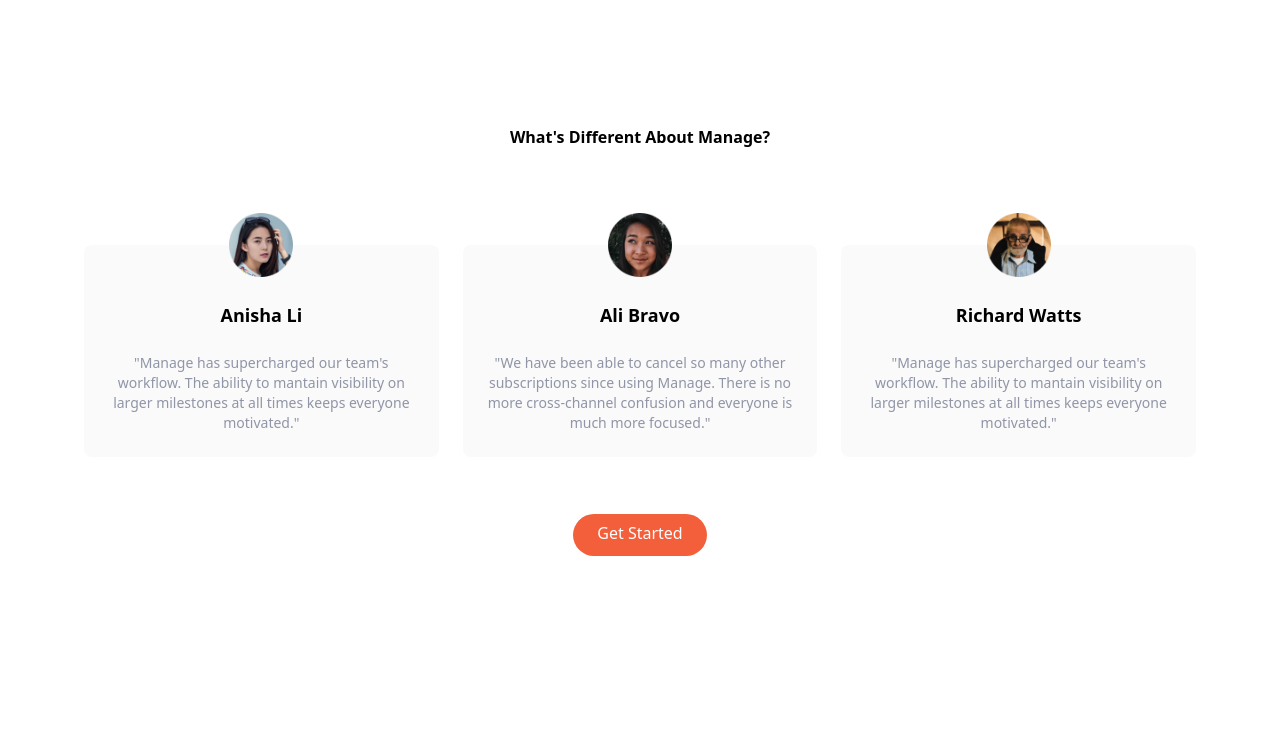
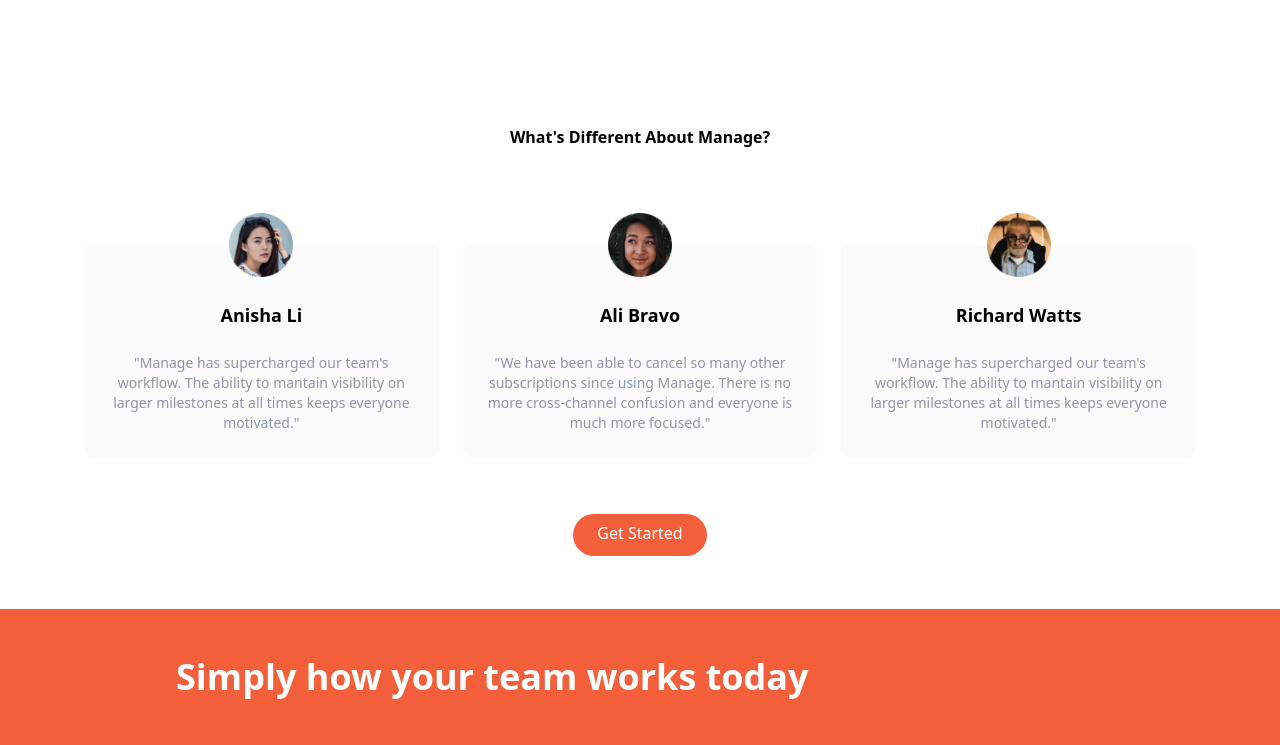
Before and after one commit to jjakk/Tailwind-CSS-Tutorial, a website: page index.html in a window 1280 px wide. Shown: the part 1143-1888 px from the top of the page. Before the commit the page ends 1752 px from the top, so only its background shows below. Drawn offline with Linux system fonts and the light colour scheme.

Commit message:
bottom bar

```diff
--- a/index.html
+++ b/index.html
@@ -238,5 +238,16 @@
 			</div>
 		</div>
 	</section>
+
+	<!-- CTA Section -->
+	<section id="cta" class="bg-brightRed">
+		<!-- Flex Container -->
+		<div class="container flex flex-col items-center justify-between px-6 py-24 mx-auto space-y-12 md:py-12 md:flex-row md:space-y-0">
+			<!-- Heading -->
+			<h2 class="text-5xl font-bold leading-tight text-center text-white md:text-4xl md:max-w-xxl md:lext-left">
+				Simply how your team works today
+			</h2>
+		</div>
+	</section>
 </body>
 </html>
--- a/timestamp.txt
+++ b/timestamp.txt
@@ -1 +1 @@
-54:09
+57:28
```
Also changed, not shown: css/main.css.
